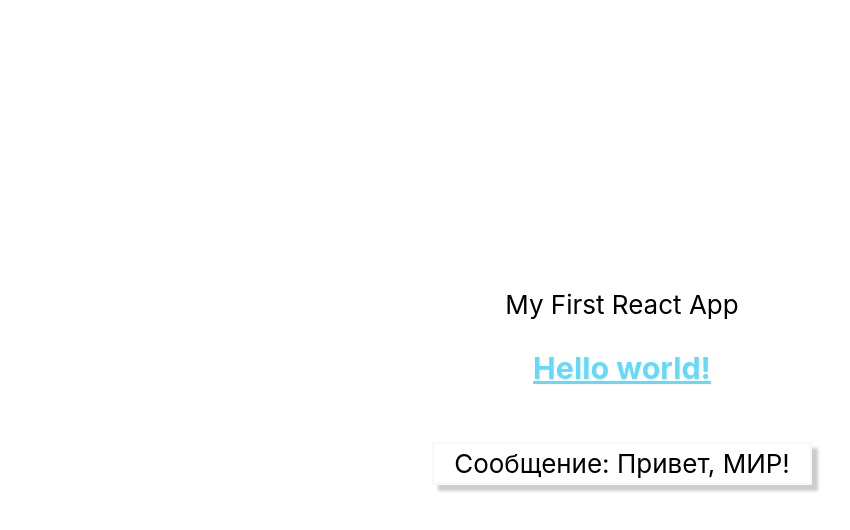
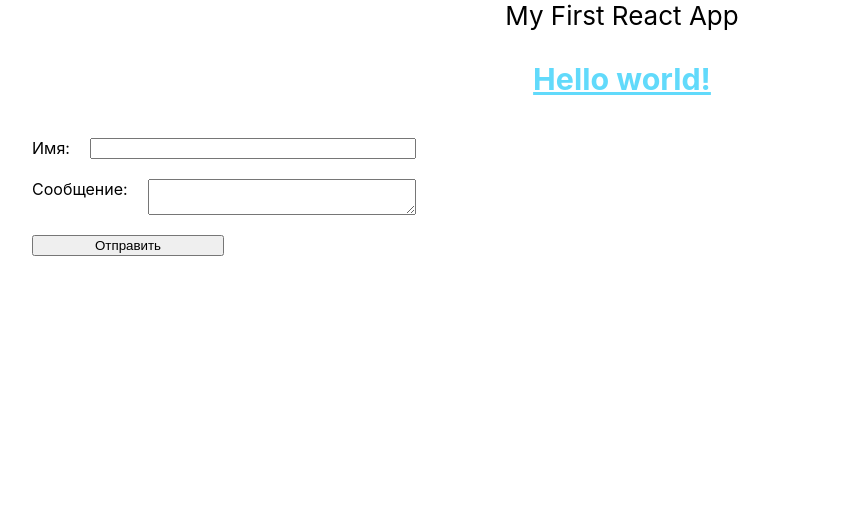
Before and after one commit to Rome44100/GB_react, a React (Create React App) app: page / in a window 1280 px wide. Shown: the top 530 px of the page, without its empty margins (18-868 px from the left). Built offline with nearby package versions, Linux system fonts and the light colour scheme.

Commit message:
Complete exercise 1, 2. Exercise 3 - with errors. 4 - not completed.

```diff
--- a/src/App.css
+++ b/src/App.css
@@ -1,5 +1,7 @@
 .App {
   text-align: center;
+  background-color: #fff;
+  min-height: 100vh;
 }
 
 .App-logo {
@@ -14,8 +16,6 @@
 }
 
 .App-header {
-  background-color: #fff;
-  min-height: 100vh;
   display: flex;
   flex-direction: column;
   align-items: center;
@@ -33,3 +33,47 @@
 .App-link {
   color: #61dafb;
 }
+
+main {
+  text-align: left;
+  padding: 0 40px;
+}
+
+/** LIST **/
+
+.msgList {
+  padding: 12px 10px;
+  border-bottom: dashed 1px #000;
+  width: 30vw;
+  display: flex;
+  gap: 20px;
+  background-color: #cccccc44;
+}
+
+.msgList:nth-child(2n) {
+  background-color: #ccccccff;
+}
+
+/**** FORM ****/
+
+.addMsgForm {
+  display: flex;
+  flex-direction: column;
+  width: 30vw;
+  padding: 10px;
+  gap: 20px;
+}
+
+.addMsgForm label {
+  display: flex;
+  justify-content: space-between;
+  gap: 20px;
+}
+
+.addMsgForm input, .addMsgForm textarea {
+  width: 100%;
+}
+
+.addMsgForm input[type="submit"] {
+  width: 50%;
+}
--- a/src/App.js
+++ b/src/App.js
@@ -1,16 +1,90 @@
-// import logo from './logo.svg';
 import './App.css';
+
+import React from 'react';
 
 import Message from './components/message/message.js'
 
+// import MsgList from './components/msgList/msgList.js'
+
+// import AddMsgForm from "./components/addMsgForm/addMsgForm.js"
+
 function App() {
+  const [ messageList, setMessageList ] = React.useState([
+    // { id: 1001, author: "Amy", message: "Hello, everyone! Hello, everyone! Hello, everyone! Hello, everyone! Hello, everyone! Hello, everyone! Hello, everyone!" },
+    // { id: 1002, author: "Tom", message: "Hello, Amy!" },
+    // { id: 1003, author: "Go", message: "Hello, Amy and Tom!" }
+  ]);
+
+  const fillList = () => {
+    setMessageList((prevMessageList) => prevMessageList.concat([
+      { id: 1001, author: "Amy", message: "Hello, everyone! Hello, everyone! Hello, everyone! Hello, everyone! Hello, everyone! Hello, everyone! Hello, everyone!" },
+      { id: 1002, author: "Tom", message: "Hello, Amy!" },
+      { id: 1003, author: "Go", message: "Hello, Amy and Tom!" }
+    ]));
+  };
+
+  React.useEffect(() => {
+    // messageList.concat([
+    //   { id: 1001, author: "Amy", message: "Hello, everyone! Hello, everyone! Hello, everyone! Hello, everyone! Hello, everyone! Hello, everyone! Hello, everyone!" },
+    //   { id: 1002, author: "Tom", message: "Hello, Amy!" },
+    //   { id: 1003, author: "Go", message: "Hello, Amy and Tom!" }
+    // ]);
+    // fillList();
+    console.log(messageList);
+  }, [ messageList ]);
+
+  // setMessageList((messageList) => {
+  //   messageList.concat(
+  //     { id: 1001, author: "Amy", message: "Hello, everyone! Hello, everyone! Hello, everyone! Hello, everyone! Hello, everyone! Hello, everyone! Hello, everyone!" },
+  //     { id: 1002, author: "Tom", message: "Hello, Amy!" },
+  //     { id: 1003, author: "Go", message: "Hello, Amy and Tom!" }
+  //   );
+  // });
+
+  const submitHandler = (e) => {
+    // setMessageList((messageList) => {
+    //   console.log(messageList);
+    // });
+    console.log(e.target.elements[0]);
+    // very bad code
+    let name = e.target.elements[0].value;
+    let msg = e.target.elements[1].value;
+
+    messageList.push( { id: 333, author: name, message: msg } );
+    console.log(messageList);
+
+    // React.setState(prevState => prevState.messageList);
+    alert(messageList);
+  };
+
+  // React.useMemo(() => {}, [ messageList, setMessageList ]);
+
+  // React.useEffect(() => {}, [ submitHandler ]);
+
   return (
     <div className="App">
       <header className="App-header">
         My First React App
         <h3>Hello world!</h3>
-        <Message text="Привет, МИР!" />
       </header>
+      <main>
+        { messageList.map((msg) =>
+          <div key={ msg.id } className="msgList">
+            <span>{ msg.author }:</span> <Message text={ msg.message } />
+          </div>
+        ) }
+        <form onSubmit={ submitHandler } className="addMsgForm">
+            <label>
+                Имя:
+                <input required type="text" />
+            </label>
+            <label>
+                Сообщение:
+                <textarea required />
+            </label>
+            <input type="submit" value="Отправить" />
+        </form>
+      </main>
     </div>
   );
 }
--- /dev/null
+++ b/src/components/addMsgForm/addMsgForm.css
@@ -0,0 +1,21 @@
+.addMsgForm {
+    display: flex;
+    flex-direction: column;
+    width: 30vw;
+    padding: 10px;
+    gap: 20px;
+}
+
+.addMsgForm label {
+    display: flex;
+    justify-content: space-between;
+    gap: 20px;
+}
+
+.addMsgForm input, .addMsgForm textarea {
+    width: 100%;
+}
+
+.addMsgForm input[type="submit"] {
+    width: 50%;
+}
--- /dev/null
+++ b/src/components/addMsgForm/addMsgForm.js
@@ -0,0 +1,19 @@
+import React from 'react';
+
+import './addMsgForm.css';
+
+export default function MsgList(props) {
+    return (
+        <form onSubmit="" className="addMsgForm">
+            <label>
+                Имя:
+                <input required type="text" />
+            </label>
+            <label>
+                Сообщение:
+                <textarea required />
+            </label>
+            <input type="submit" value="Отправить" />
+        </form>
+    );
+}
--- a/src/components/message/message.js
+++ b/src/components/message/message.js
@@ -1,5 +1,5 @@
 import './message.css';
 
 export default function Message(props) {
-    return <p>Сообщение: { props.text }</p>;
+    return <span>{ props.text }</span>;
 }
--- /dev/null
+++ b/src/components/msgList/msgList.css
@@ -0,0 +1,12 @@
+.msgList {
+    padding: 12px 10px;
+    border-bottom: dashed 1px #000;
+    width: 30vw;
+    display: flex;
+    gap: 20px;
+    background-color: #cccccc44;
+}
+
+.msgList:nth-child(2n) {
+    background-color: #ccccccff;
+}
--- /dev/null
+++ b/src/components/msgList/msgList.js
@@ -0,0 +1,13 @@
+import './msgList.css';
+
+import React from 'react';
+
+import Message from '../../components/message/message.js'
+
+export default function MsgList(props) {
+    return props.list.map((msg) =>
+        <div key={ msg.id } className="msgList">
+            <span>{ msg.author }:</span> <Message text={ msg.message } />
+        </div>
+    );
+}
```
